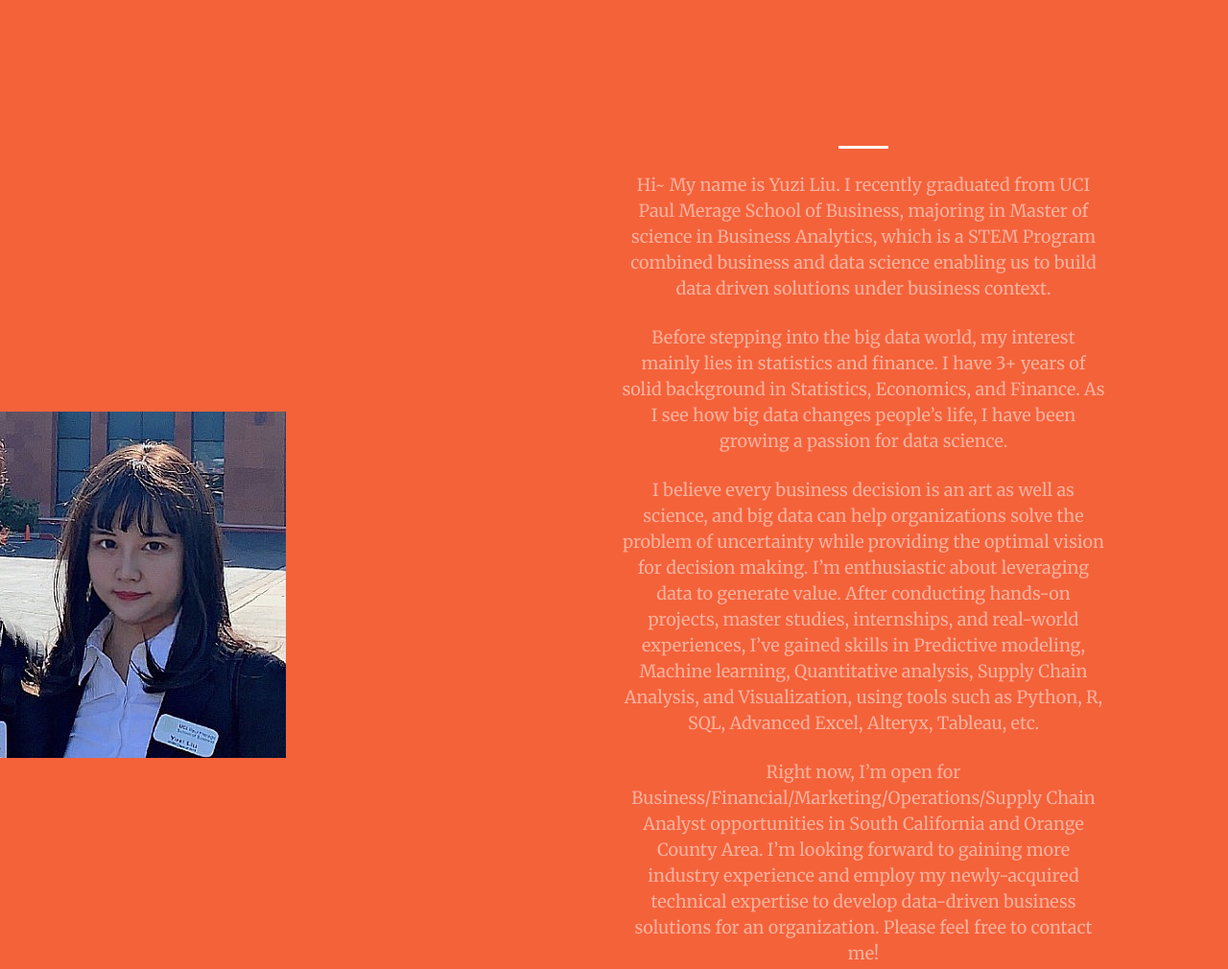
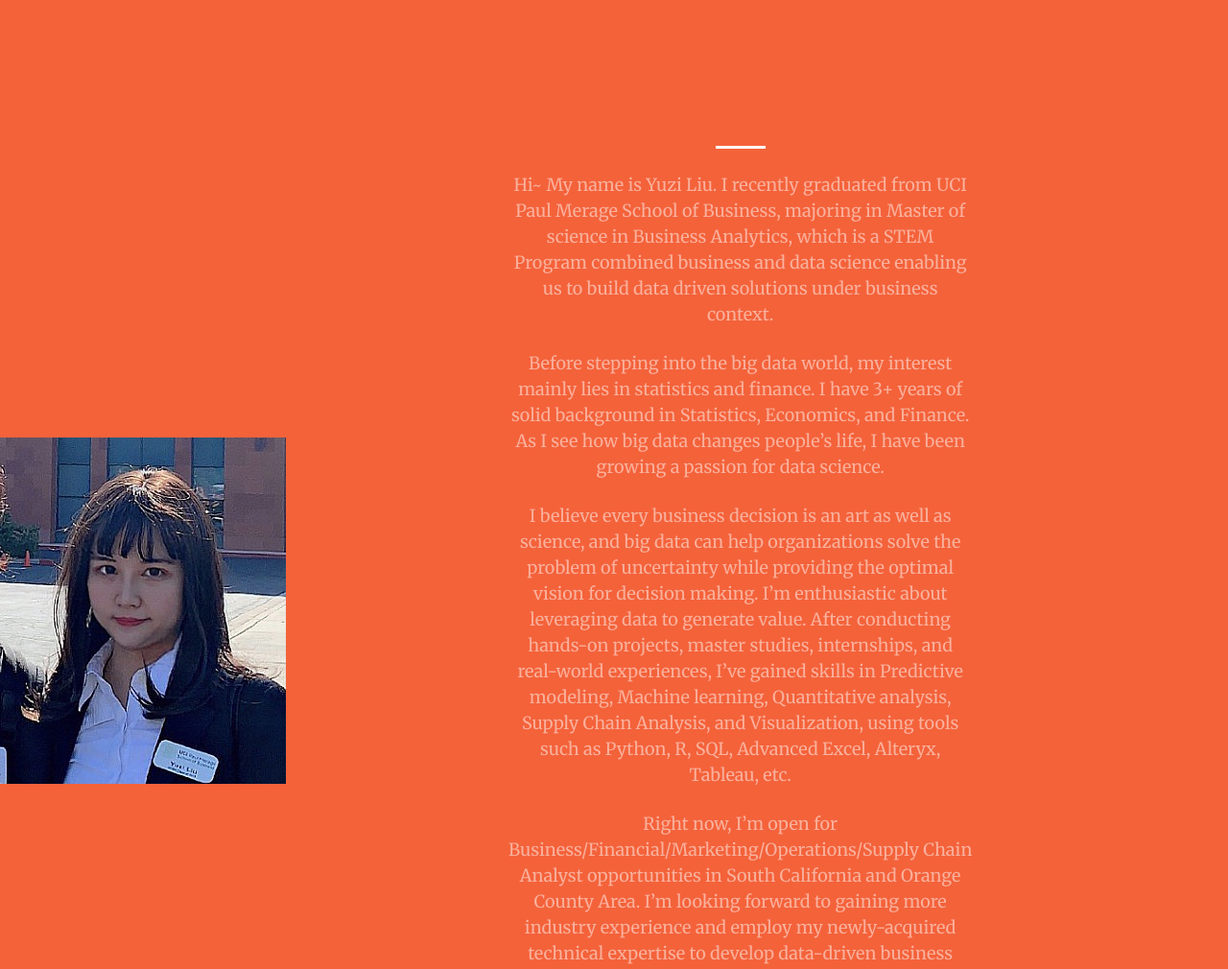
Before and after one commit to Yuzi-Liu/Yuzi-Liu.github.io, a website with bundled scripts: page index.html in a window 1280 px wide. Shown: the part 800-1810 px from the top of the page at 96% size. Built offline with nearby package versions, Linux system fonts and the light colour scheme.

Commit message:
Update index.html

```diff
--- a/index.html
+++ b/index.html
@@ -80,7 +80,7 @@
       <td width="800" height="500"><font size="4"><div align="justify">
 
    <div class="container">
-    <div class="row justify-content-center">
+    <div class="d-flex flex-row">
       <div class="col-lg-8 text-center">
 
         <hr class="divider light my-4">
```
